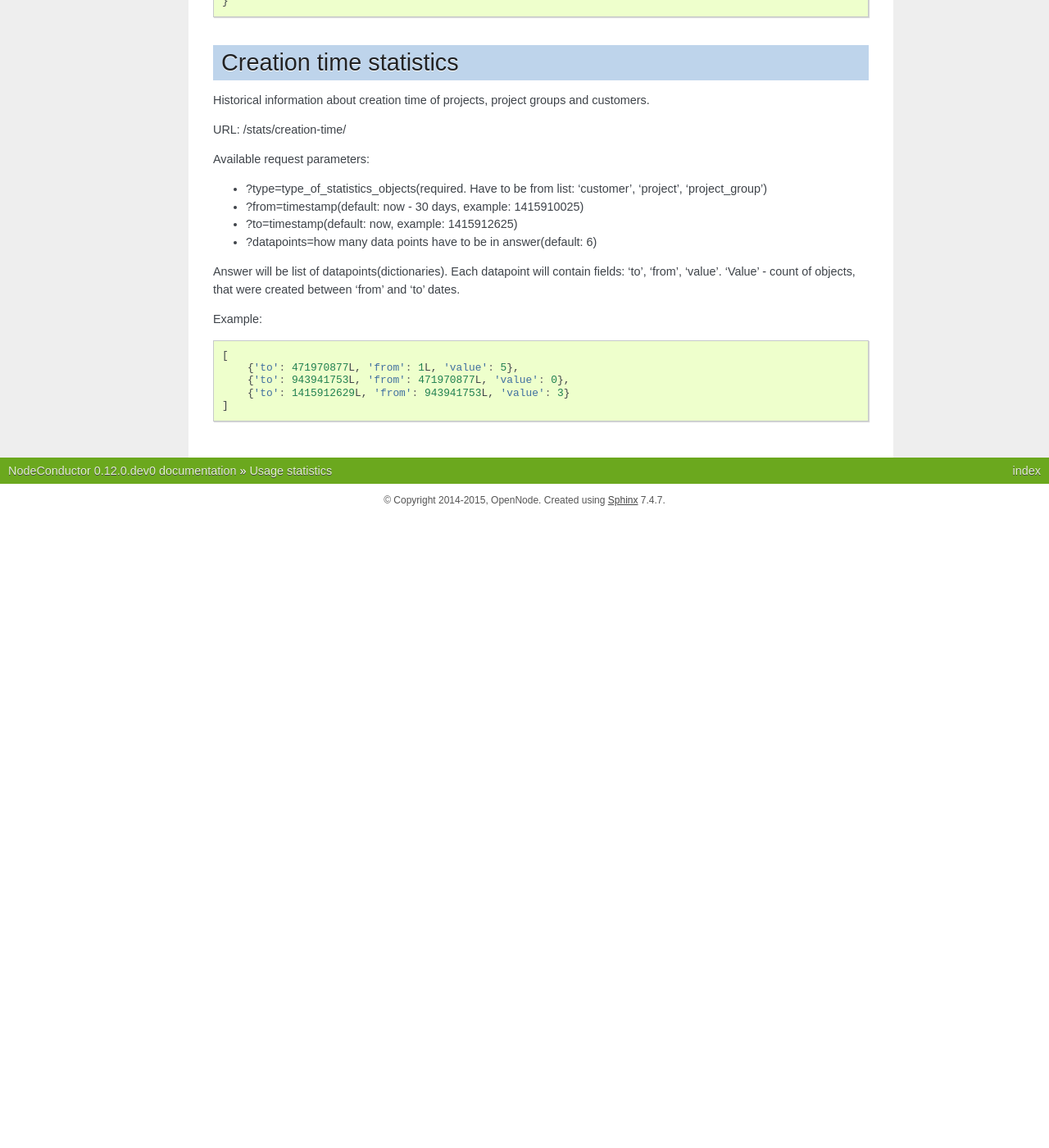
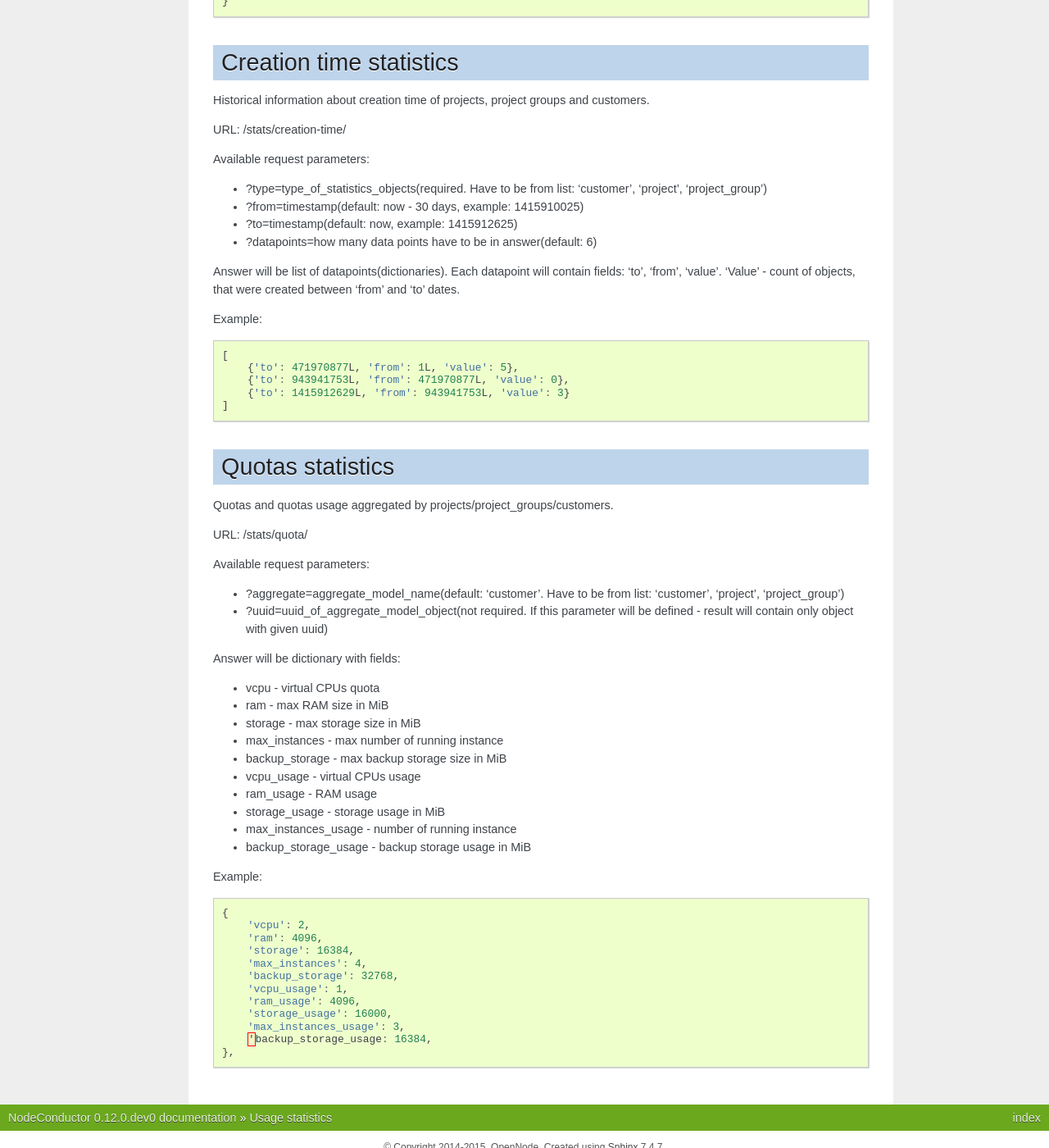
Before and after one commit to opennode/waldur-core, a Sphinx documentation site: the page built from docs/api/statistics.rst, in a window 1280 px wide and 1400 px high, scrolled down 2127 px. Shown: the whole window at 82% size. Built offline with Sphinx 7.4.7, drawn with Linux system fonts in a browser that asks for light colours; before the commit the page ends 2757 px from its top, so only the background shows below that.

Commit message:
docs (itacloud-2745)

```diff
--- a/docs/api/statistics.rst
+++ b/docs/api/statistics.rst
@@ -146,3 +146,47 @@ Example:
         {'to': 943941753L, 'from': 471970877L, 'value': 0},
         {'to': 1415912629L, 'from': 943941753L, 'value': 3}
     ]
+
+
+Quotas statistics
+-----------------
+
+Quotas and quotas usage aggregated by projects/project_groups/customers.
+
+URL: /stats/quota/
+
+Available request parameters:
+
+- ?aggregate=aggregate_model_name(default: 'customer'. Have to be from list: 'customer', 'project', 'project_group')
+- ?uuid=uuid_of_aggregate_model_object(not required. If this parameter will be defined - result will contain only object with given uuid)
+
+Answer will be dictionary with fields:
+
+- vcpu - virtual CPUs quota
+- ram - max RAM size in MiB
+- storage - max storage size in MiB
+- max_instances - max number of running instance
+- backup_storage - max backup storage size in MiB
+- vcpu_usage - virtual CPUs usage
+- ram_usage - RAM usage
+- storage_usage - storage usage in MiB
+- max_instances_usage - number of running instance
+- backup_storage_usage - backup storage usage in MiB
+
+
+Example:
+
+.. code-block:: javascript
+
+    {
+        'vcpu': 2,
+        'ram': 4096,
+        'storage': 16384,
+        'max_instances': 4,
+        'backup_storage': 32768,
+        'vcpu_usage': 1,
+        'ram_usage': 4096,
+        'storage_usage': 16000,
+        'max_instances_usage': 3,
+        'backup_storage_usage: 16384,
+    },
```
